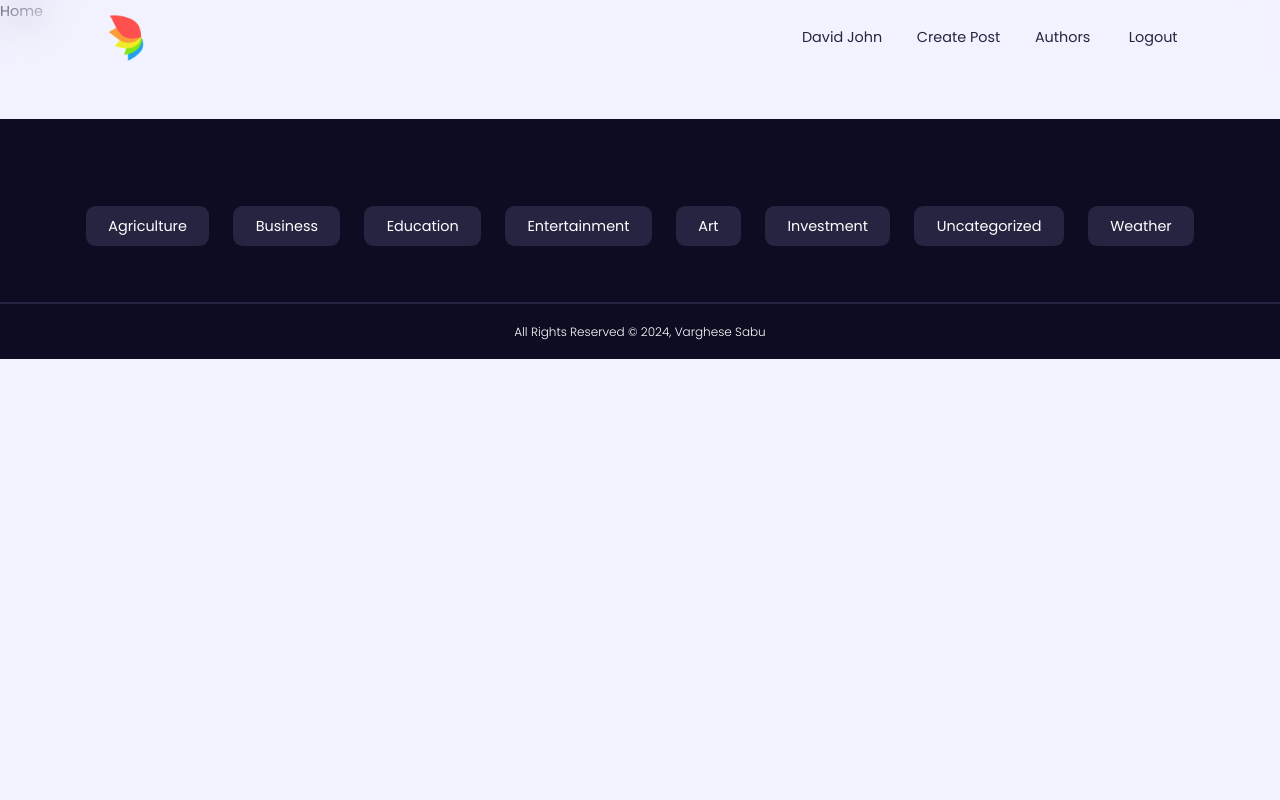
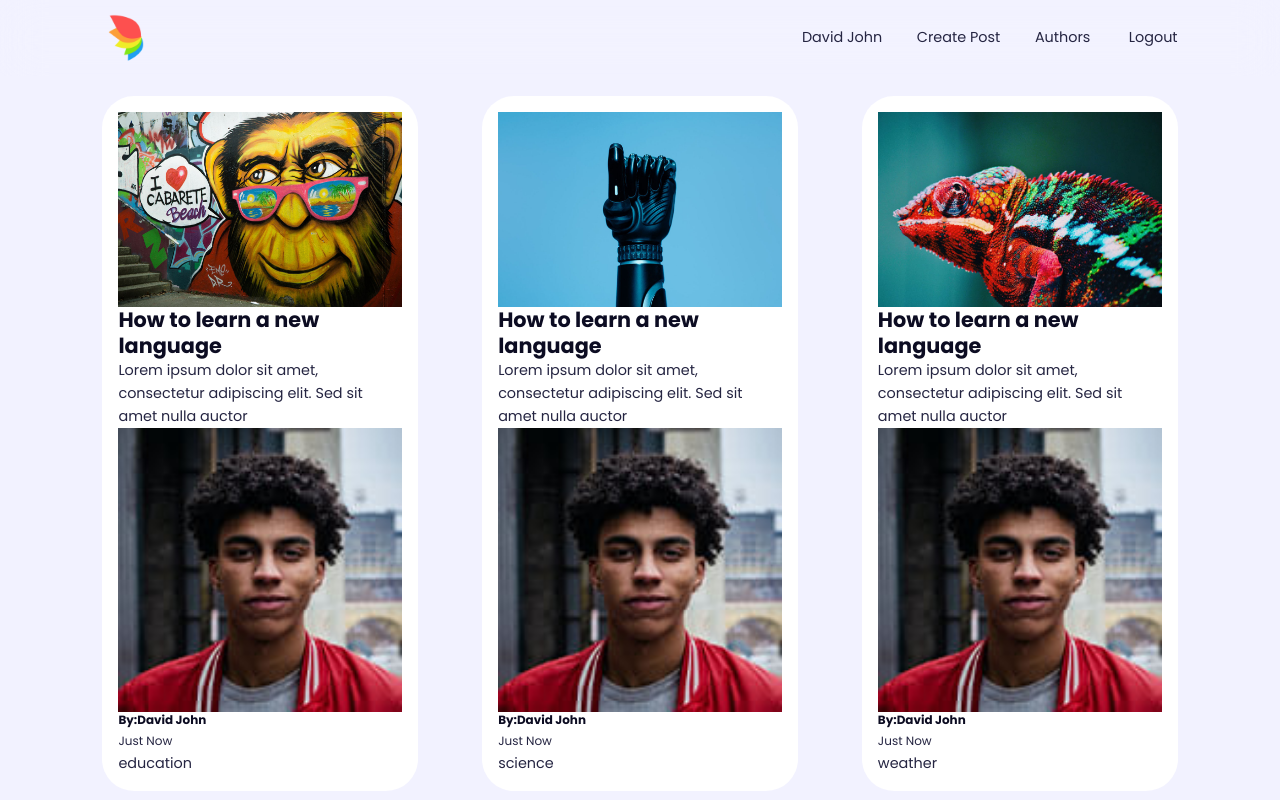
Before and after one commit to Varghesesabu2889/mern-blog, a React (Vite) app in the folder client/: page / in a window 1280 px wide. Shown: the top 800 px of the page. Built offline with nearby package versions, Linux system fonts and the light colour scheme.

Commit message:
new commit

```diff
--- a/client/src/components/Footer.jsx
+++ b/client/src/components/Footer.jsx
@@ -2,7 +2,7 @@ import React from 'react'
 import {Link} from 'react-router-dom'
 
 const Footer = () => {
-  const getCurrentYear = () => {
+  const Year = () => {
     return new Date().getFullYear();
   };
   return (
@@ -18,7 +18,9 @@ const Footer = () => {
         <li><Link to="/posts/categories/:Weather">Weather</Link></li>
       </ul>
       <div className="footer__copyright">
-      <small>All Rights Reserved &copy; {getCurrentYear()}, Varghese Sabu</small>
+      <small>All Rights Reserved &copy; {Year()},</small>
+      <small>Website Developed by Varghese Sabu</small>
+
     </div>
     </footer>
   )
--- /dev/null
+++ b/client/src/components/PostAuthor.jsx
@@ -0,0 +1,19 @@
+import React from 'react'
+import { Link } from 'react-router-dom'
+import Avatar from '../assets/images/avatar3.jpg'
+
+const PostAuthor = () => {
+  return (
+    <Link to={`/posts/users/appu`}>
+            <div className="post__author-avatar">
+                <img src={Avatar} alt="" />
+            </div>
+            <div className="post__author-details">
+                <h5>By:David John</h5>
+                <small>Just Now</small>
+</div>
+    </Link>
+  )
+}
+
+export default PostAuthor
--- /dev/null
+++ b/client/src/components/PostItem.jsx
@@ -0,0 +1,25 @@
+import React from 'react'
+import { Link } from 'react-router-dom'
+import PostAuthor from './PostAuthor'
+
+const PostItem = ({postID,thumbnail, category, title ,description, authorID}) => {
+  return (
+    <article className="post">
+        <div className="post__thumbnail">
+            <img src={thumbnail} alt={title} />
+        </div>
+        <div className="post__content">
+            <Link to={`/posts/${postID}`}>
+            <h3>{title}</h3>
+            </Link>
+            <p>{description}</p>
+            <div className="post__footer">
+                <PostAuthor/>
+                <Link to={`/posts/categories/${category}`}>{category}</Link>
+            </div>
+        </div>
+    </article>
+  )
+}
+
+export default PostItem
--- /dev/null
+++ b/client/src/components/Posts.jsx
@@ -0,0 +1,61 @@
+import React, { useState } from 'react'
+import Thumbnail1 from '../assets/images/blog1.jpg'
+import Thumbnail2 from '../assets/images/blog2.jpg'
+import Thumbnail3 from '../assets/images/blog3.jpg'
+import Thumbnail4 from '../assets/images/blog4.jpg'
+import PostItem from './PostItem'
+
+const Dummy_posts = [
+  {
+    id: '1',
+    thumbnail:Thumbnail1,
+    category:'education',
+    title: 'How to learn a new language',
+    description: 'Lorem ipsum dolor sit amet, consectetur adipiscing elit. Sed sit amet nulla auctor',
+    authorID:3,
+},
+{
+  id: '2',
+  thumbnail:Thumbnail2,
+  category:'science',
+  title: 'How to learn a new language',
+  description: 'Lorem ipsum dolor sit amet, consectetur adipiscing elit. Sed sit amet nulla auctor',
+  authorID:1,
+},
+{
+  id: '3',
+  thumbnail:Thumbnail3,
+  category:'weather',
+  title: 'How to learn a new language',
+  description: 'Lorem ipsum dolor sit amet, consectetur adipiscing elit. Sed sit amet nulla auctor',
+  authorID:2,
+},
+{
+  id: '4',
+  thumbnail:Thumbnail4,
+  category:'farming',
+  title: 'How to learn a new language',
+  description: 'Lorem ipsum dolor sit amet, consectetur adipiscing elit. Sed sit amet nulla auctor',
+  authorID:4,
+},
+]
+
+const Posts = () => {
+  const [post, setPost] = useState(Dummy_posts)
+  return (
+    <section className="posts">
+     <div className="container posts__container">
+     {
+        post.map(({id,thumbnail,category,title,description,authorID})=>
+          <PostItem key={id} postID={id} thumbnail={thumbnail} category={category} title={title} description={description} authorID={authorID}/>
+        )
+      }
+     </div>
+    </section>
+  )
+}
+
+
+
+
+export default Posts
--- a/client/src/index.css
+++ b/client/src/index.css
@@ -110,6 +110,46 @@ section{
     color: var(--color-white);
     background: var(--color-gray-900);
 }
+
+.center{
+    text-align: center;
+    padding-top:5rem ;
+    margin-inline: center;
+    display: block;
+    width: 100%;
+}
+.error-page h2{
+    margin-top: 3rem;
+}
+
+
+
+
+
+
+
+
+
+
+
+
+
+
+
+
+
+
+
+
+
+
+
+
+
+
+
+
+
 /* =====================================NAVBAR===================================== */
 nav{
     width: 100vw;
@@ -180,3 +220,27 @@ margin-bottom: 4rem;
     color: var(--color-white);
     font-weight: 300;
 }
+
+
+
+
+
+
+
+/* =========================================HOME================================= */
+/* =========================================POSTS================================= */
+.posts__container{
+    display: grid;
+    grid-template-columns: repeat(3, 1fr);
+    gap: 4rem;
+}
+.post{
+    background: var(--color-white);
+    padding: 1rem;
+    border-radius: var(--radius-4);
+    transition: var(--transition);
+    cursor: default;
+}
+.post:hover{
+    box-shadow: 0 1.5rem 2rem rgba(0, 0,0,0.1)
+}
--- a/client/src/pages/ErrorPage.jsx
+++ b/client/src/pages/ErrorPage.jsx
@@ -1,8 +1,14 @@
 import React from 'react'
+import { Link } from 'react-router-dom'
 
 const ErrorPage = () => {
   return (
-    <div>ErrorPage</div>
+    <section className='error-page'>
+      <div className="center">
+        <Link to="/" className='btn primary'>Go Back Home</Link>
+        <h2>Page Not Found</h2>
+      </div>
+    </section>
   )
 }
 
--- a/client/src/pages/Home.jsx
+++ b/client/src/pages/Home.jsx
@@ -1,8 +1,8 @@
 import React from 'react'
-
+import Posts from '../components/Posts'
 const Home = () => {
   return (
-    <div>Home</div>
+    <Posts/>
   )
 }
 
```
